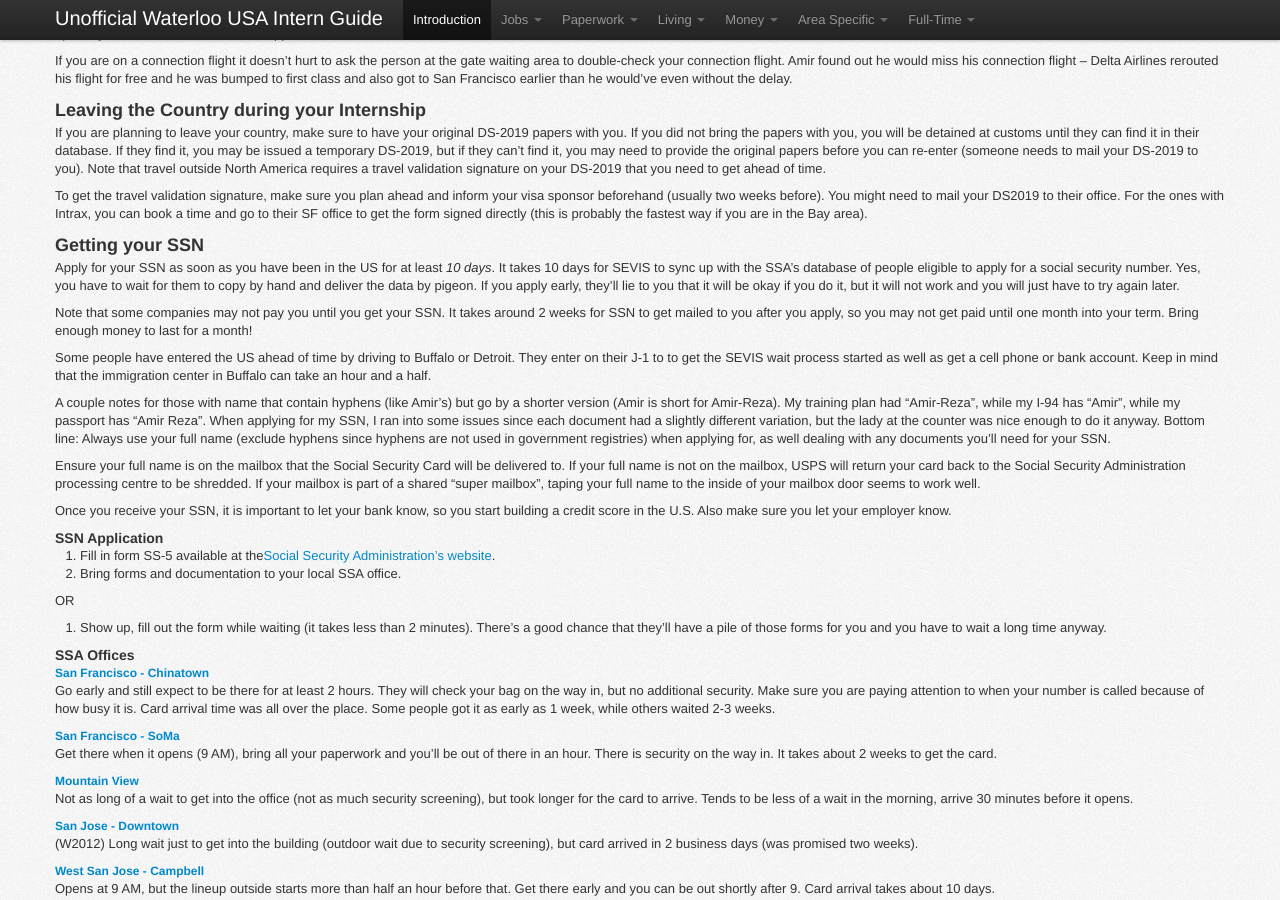
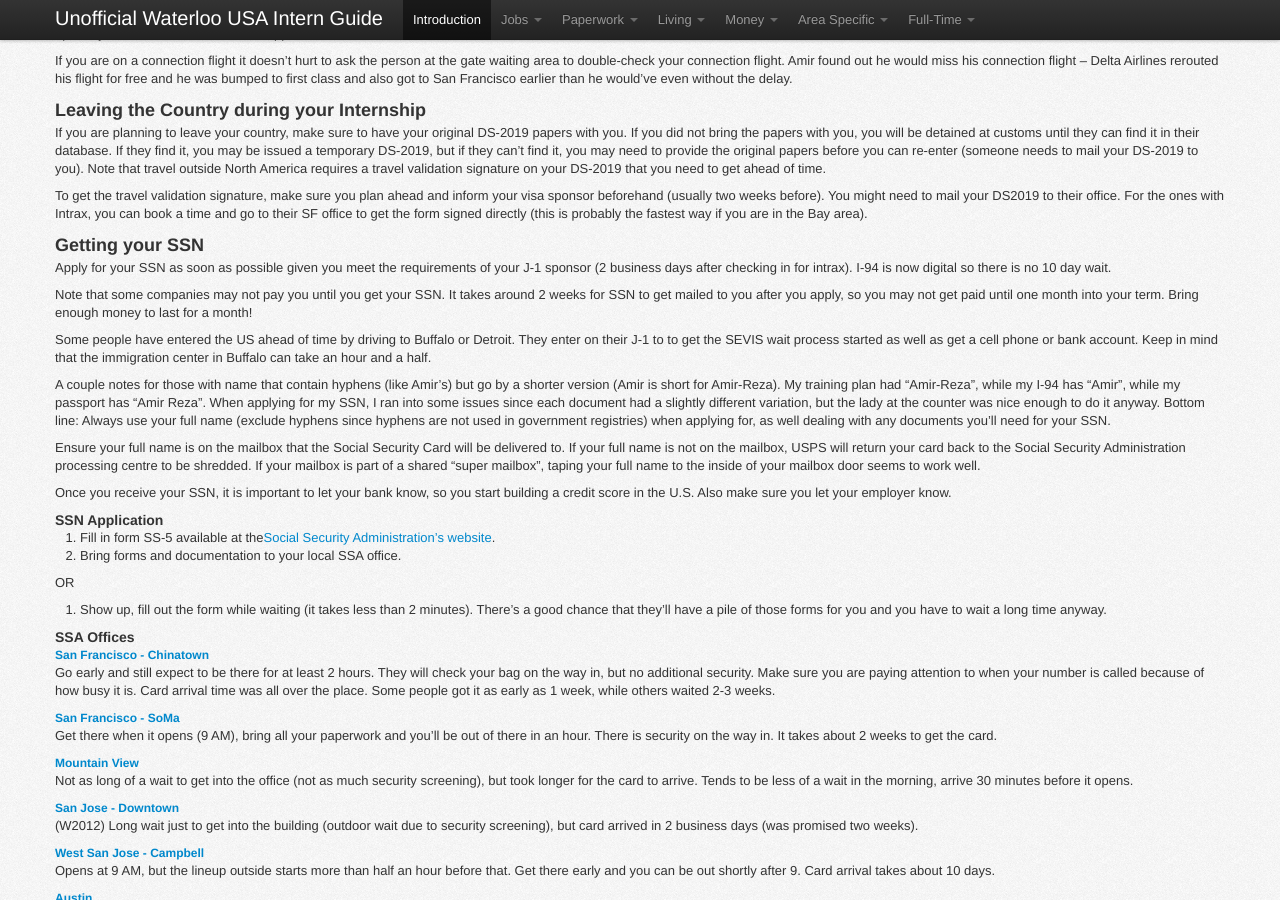
Before and after one commit to sholiday/Unofficial-Waterloo-USA-Intern-Guide, a Jekyll site: the page built from index.markdown, in a window 1280 px wide and 900 px high, scrolled down 2571 px. Built offline with Jekyll 4.4.1, drawn with Linux system fonts in a browser that asks for light colours; nearby versions of some CDN libraries.

Commit message:
Update wait time for SSN
Sources:
- http://www.balglobal.com/bal-news/10-day-hold-removed-for-social-security-number-applicants/
- https://www.visajourney.com/forums/topic/541161-applying-for-a-ssn-10-business-day-wait-applying-in-a-different-state/

It seems like the 10 day wait is no longer the case. Of course, you must get a digital I-94 if you do a land crossing.

```diff
--- a/index.markdown
+++ b/index.markdown
@@ -180,7 +180,7 @@ To get the travel validation signature, make sure you plan ahead and inform your
 
 ### Getting your SSN
 
-Apply for your SSN as soon as you have been in the US for at least *10 days*. It takes 10 days for SEVIS to sync up with the SSA's database of people eligible to apply for a social security number. Yes, you have to wait for them to copy by hand and deliver the data by pigeon. If you apply early, they'll lie to you that it will be okay if you do it, but it will not work and you will just have to try again later.
+Apply for your SSN as soon as possible given you meet the requirements of your J-1 sponsor (2 business days after checking in for intrax). I-94 is now digital so there is no 10 day wait.
 
 Note that some companies may not pay you until you get your SSN. It takes around 2 weeks for SSN to get mailed to you after you apply, so you may not get paid until one month into your term. Bring enough money to last for a month!
 
```
